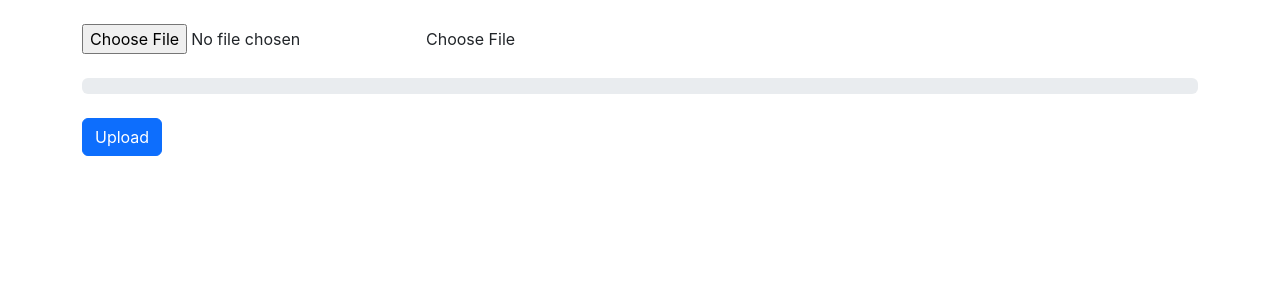
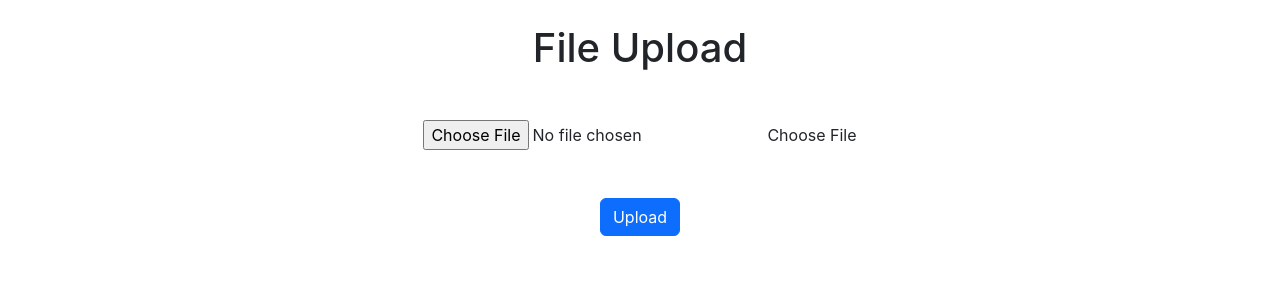
Before and after one commit to Bik400/pdfParser, a React (Create React App) app: page / in a window 1280 px wide. Shown: the top 300 px of the page. Built offline with nearby package versions, Linux system fonts and the light colour scheme.

Commit message:
fixed bootstrap styling

```diff
--- a/src/components/FileUpload.js
+++ b/src/components/FileUpload.js
@@ -1,8 +1,8 @@
 import React, {Fragment, useState} from 'react';
 import Message from './Message';
-import Progress from './Progress';
 import axios from "axios";
 import * as XLSX from "xlsx";
+import Card from "./Card";
 
 const FileUpload = () => {
     const [file, setFile] = useState('');
@@ -37,7 +37,7 @@ const FileUpload = () => {
         })
 
         promise.then((data) => {
-            // console.log(data);
+            // console.log(data[1][1]);
             // console.log(fileData);
         })
 
@@ -76,7 +76,10 @@ const FileUpload = () => {
           const {fileName, filePath} = res.data;
 
           setUploadedFile({fileName, filePath});
-          setMessage('File Uploaded');
+          setMessage('File Uploaded Successfully!');
+        //   fileData.map(item => {
+        //     return console.log(item);
+        //   })
         } catch(err) {
             if (err.response.status === 500) {
                 setMessage('There was a problem with the server');
@@ -89,19 +92,31 @@ const FileUpload = () => {
     return (
         <Fragment>
         {message ? <Message msg={message} /> : null}
+        <h1 className="text-center">File Upload</h1>
             <form onSubmit={onSubmit}>
-                <div className="custom-file mb-4">
+                <div className="custom-file mb-4 mt-5 text-center">
                     <input type="file" className="custom-file-input" id="customFile" onChange={onChange}/>
                     <label className='custom-file-label' htmlFor="customFile">{fileName}</label>
                 </div>
-                <Progress percentage={uploadPercentage}/>
-                <input type="submit" value="Upload" className="btn btn-primary btn-block mt-4"/>
+
+
+                <div className="text-center">
+                    <input type="submit" value="Upload" className="btn btn-primary btn-block mt-4 align-items-center"/>
+                </div>
             </form>
-            {/* <div>{fileData.map(item => {
+            <div>{fileData.map(item => {
                 if (item.length !== 0) {
-                    return console.log(item[2])
+                    {/* return console.log(item[3]) */}
+                    return (<p>{item[2]}</p>)
                 }
-            })}</div> */}
+            })}</div>
+            {/* {
+                fileData.map(item => {
+                    if (item.length !== 0) {
+                        <Card data={fileData}/>
+                    }
+                })
+            } */}
         </Fragment>
     )
 }
```
